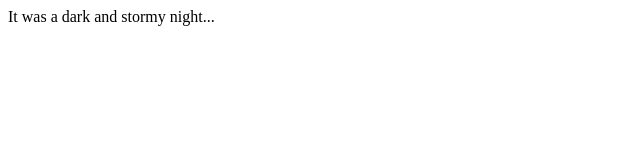
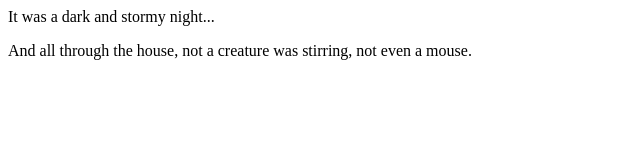
Before and after one commit to toscanowilliam/fireside-story, a plain HTML site: page index.html in a window 1280 px wide. Shown: the whole page, without its empty margins (0-640 px from the left). Drawn offline with Linux system fonts and the light colour scheme.

Commit message:
added second line of story

```diff
--- a/index.html
+++ b/index.html
@@ -1,5 +1,6 @@
 <html>
   <body>
     <p>It was a dark and stormy night...</p>
+    <p>And all through the house, not a creature was stirring, not even a mouse.</p>
   </body>
 </html>
```
